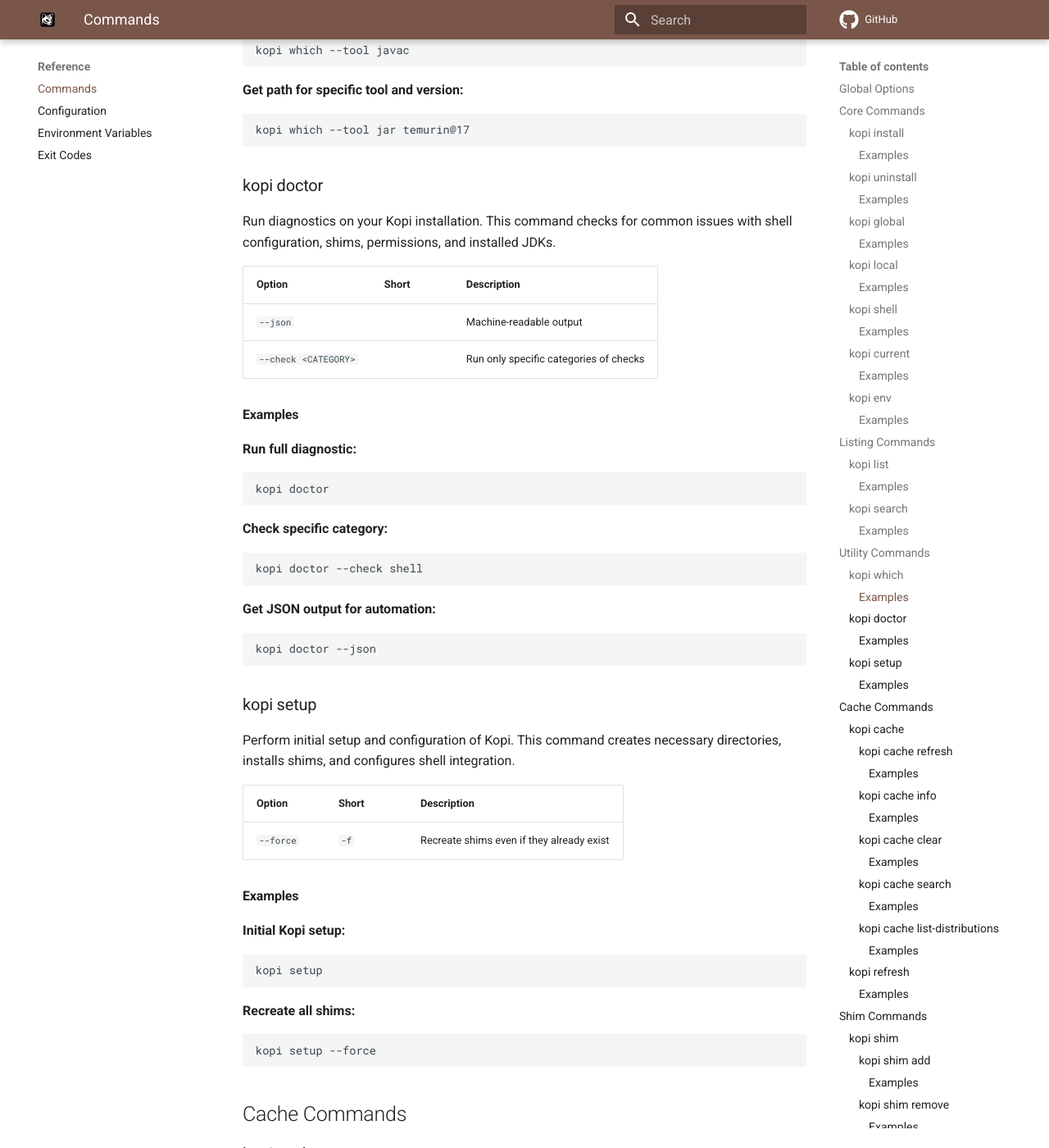
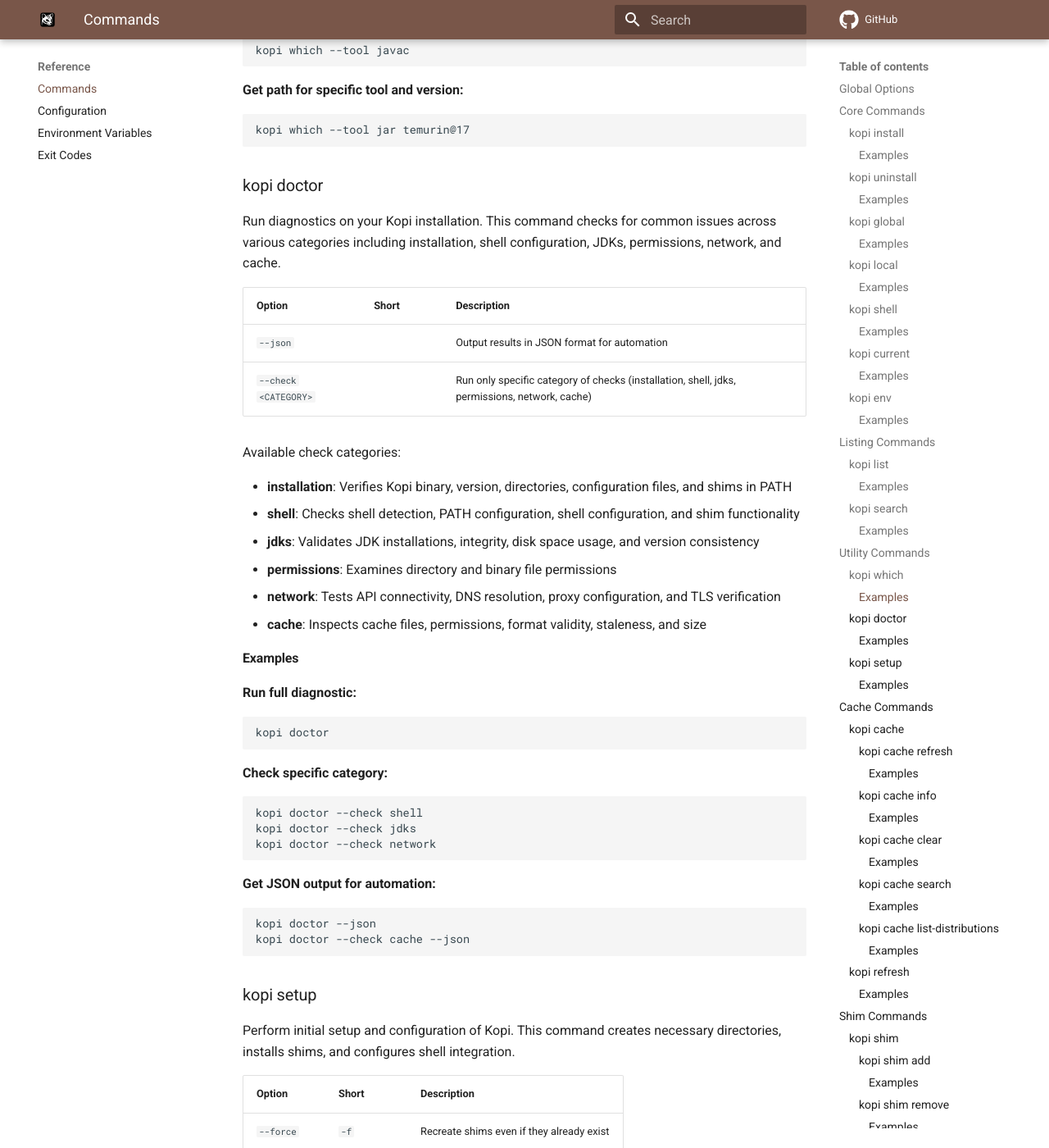
Before and after one commit to kopi-vm/kopi-vm.github.io, an MkDocs documentation site: the page built from docs/reference/commands.md, in a window 1280 px wide and 1400 px high, scrolled down 8337 px. Shown: the whole window at 82% size. Built offline with MkDocs 1.6.1 and Material for MkDocs 9.7.7, drawn with Linux system fonts in a browser that asks for light colours; comment, search, counter and statistics services are not loaded; the version menu is left out.

Commit message:
kopi doctorコマンドの説明を調整

````diff
--- a/docs/reference/commands.md
+++ b/docs/reference/commands.md
@@ -386,12 +386,21 @@ kopi which --tool jar temurin@17
 
 ### kopi doctor
 
-Run diagnostics on your Kopi installation. This command checks for common issues with shell configuration, shims, permissions, and installed JDKs.
+Run diagnostics on your Kopi installation. This command checks for common issues across various categories including installation, shell configuration, JDKs, permissions, network, and cache.
 
-| Option               | Short | Description                            |
-| -------------------- | ----- | -------------------------------------- |
-| `--json`             |       | Machine-readable output                |
-| `--check <CATEGORY>` |       | Run only specific categories of checks |
+| Option               | Short | Description                                                                                   |
+| -------------------- | ----- | --------------------------------------------------------------------------------------------- |
+| `--json`             |       | Output results in JSON format for automation                                                  |
+| `--check <CATEGORY>` |       | Run only specific category of checks (installation, shell, jdks, permissions, network, cache) |
+
+Available check categories:
+
+- **installation**: Verifies Kopi binary, version, directories, configuration files, and shims in PATH
+- **shell**: Checks shell detection, PATH configuration, shell configuration, and shim functionality
+- **jdks**: Validates JDK installations, integrity, disk space usage, and version consistency
+- **permissions**: Examines directory and binary file permissions
+- **network**: Tests API connectivity, DNS resolution, proxy configuration, and TLS verification
+- **cache**: Inspects cache files, permissions, format validity, staleness, and size
 
 #### Examples
 
@@ -405,12 +414,15 @@ kopi doctor
 
 ```bash
 kopi doctor --check shell
+kopi doctor --check jdks
+kopi doctor --check network
 ```
 
 **Get JSON output for automation:**
 
 ```bash
 kopi doctor --json
+kopi doctor --check cache --json
 ```
 
 ### kopi setup
````
